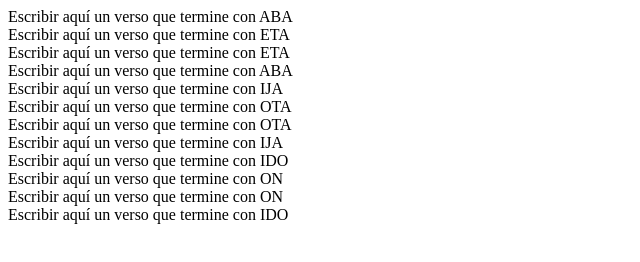
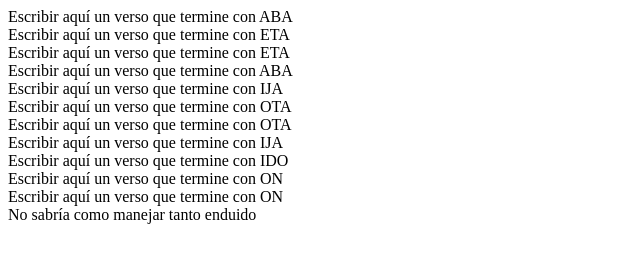
Before and after one commit to Aerolab/taller_git_1_ejercicio, a plain HTML site: page index.html in a window 1280 px wide. Shown: the full height of the page, 0-640 px from the left. Drawn offline with Linux system fonts and the light colour scheme.

Commit message:
Queríamos usar otra frase :(

```diff
--- a/index.html
+++ b/index.html
@@ -42,7 +42,7 @@
     Escribir aquí un verso que termine con ON
   </div>
   <div id="verso_equipo_12">
-    Escribir aquí un verso que termine con IDO
+    No sabría como manejar tanto enduido
   </div>
 
 </body>
```
